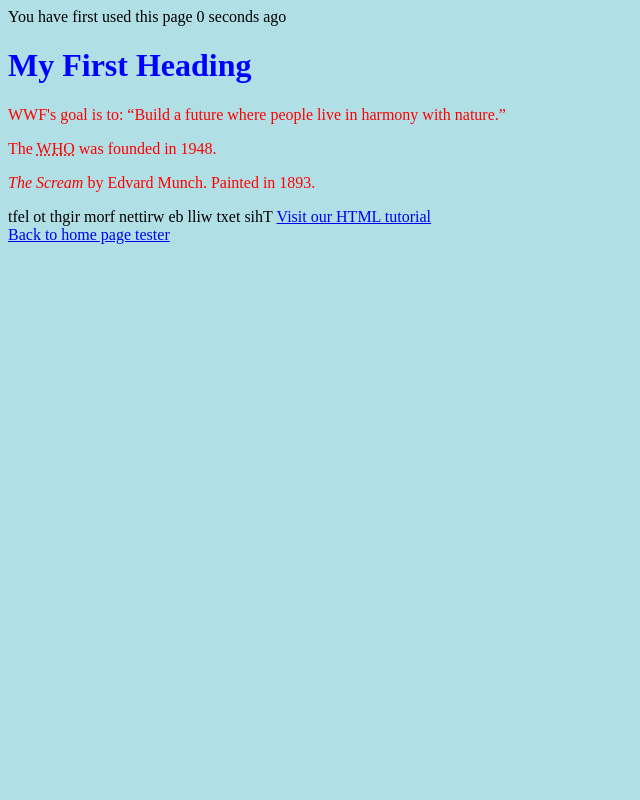
After one commit to PaoloBezzina/web-development, a PHP site: page /introduction2.php in a window 1280 px wide. The commit adds this page. Shown: the whole page, without its empty margins (0-640 px from the left). Run offline with PHP 8.4, Linux system fonts and the light colour scheme.

Commit message:
22-03-2020

```diff
--- /dev/null
+++ b/introduction2.php
@@ -0,0 +1,47 @@
+<?php
+    session_start();
+    if(!isset($_SESSION["timeLoadedintro2"])){
+        $_SESSION["timeLoadedintro2"] = time();
+    }
+
+    $timeSinceLoad = time() - $_SESSION["timeLoadedintro2"];
+    echo("You have first used this page " . $timeSinceLoad . " seconds ago"); //call function on interaction
+?>
+<!DOCTYPE html>
+<html lang="en">
+
+    <?php
+
+    ?>
+
+<head>
+    <title>Testing2</title>
+    <style>
+body {background-color: powderblue;}
+h1   {color: blue;}
+p    {color: red;}
+</style>
+</head>
+
+<body>
+
+    <!-- Exploring HTML -->
+
+    <h1>My First Heading</h1>
+
+    <p>WWF's goal is to: <q>Build a future where people live in harmony with nature.</q></p>
+
+    <p>The <abbr title="World Health Organization">WHO</abbr> was founded in 1948.</p>
+
+    <p><cite>The Scream</cite> by Edvard Munch. Painted in 1893.</p>
+
+    <bdo dir="rtl">This text will be written from right to left</bdo>
+
+    <a href="https://www.w3schools.com/html/" target = "_top">Visit our HTML tutorial</a>
+
+    <br>
+
+    <a href="index.php">Back to home page tester</a>
+
+</body>
+</html>
```
Also changed, not shown: index.php (+74 -3 lines).
